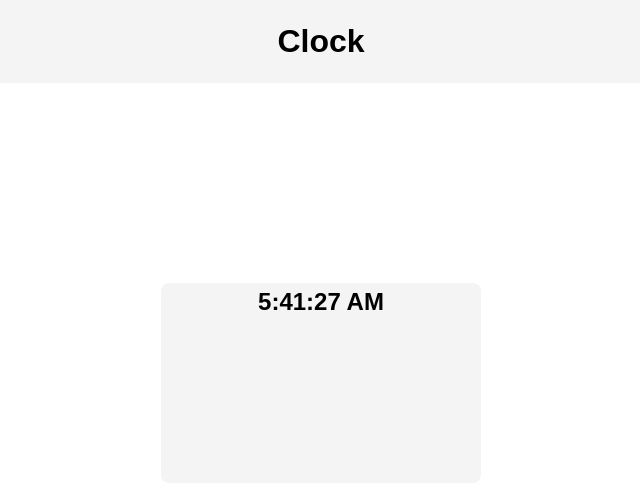
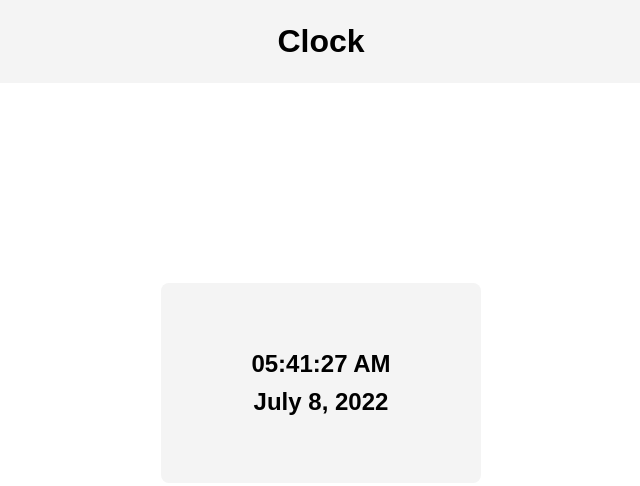
Before and after one commit to raphaelsanchez0/clock-website, a plain HTML site: page index.html in a window 1280 px wide. Shown: the whole page, without its empty margins (319-959 px from the left). Drawn offline with Linux system fonts and the light colour scheme.

Commit message:
Added date

```diff
--- a/index.html
+++ b/index.html
@@ -10,10 +10,14 @@
 <body>
     <header>
         <h1>Clock</h1>
+
     </header>
     <section class="container">
         <div id="clock-window">
-            <h1 id="time-text">11:03PM</h1>
+            <div id="text">
+                <h1 id="time-text">Time</h1>
+                <h1 id="date-text">Date</h1>
+            </div>
         </div>
     </section>
 
--- a/main.js
+++ b/main.js
@@ -1,4 +1,8 @@
-const timeText = document.querySelector('#time-text')
+let timeText = document.querySelector('#time-text')
+let dateText = document.querySelector('#date-text')
+
+let months = [ "January", "February", "March", "April", "May", "June",
+"July", "August", "September", "October", "November", "December" ];
 
 function currentTime(){
     let date = new Date();
@@ -7,6 +11,11 @@ function currentTime(){
     let SS = date.getSeconds();
     let session = 'AM'
 
+    let month = months[date.getMonth()-1];
+    let day = date.getDate();
+    let year = date.getFullYear();
+
+    //Converts from military time to standard time
     if (HH>12){
         HH -= 12;
         session = 'PM'
@@ -14,10 +23,17 @@ function currentTime(){
         session = 'AM'
     }
 
+    //Puts a 0 before a letter if its below 10
+    HH = HH<10 ? '0'+HH:HH;
+    MM = MM<10 ? '0'+MM:MM;
+    SS = SS<10 ? '0'+SS:SS;
 
 
-    time = `${HH}:${MM}:${SS} ${session}`
-    timeText.innerHTML = time
+    parsedTime = `${HH}:${MM}:${SS} ${session}`;
+    parsedDate = `${month} ${day}, ${year}`;
+
+    timeText.innerHTML = parsedTime;
+    dateText.innerHTML = parsedDate;
     setTimeout(function(){currentTime()},1000)
 }
 
--- a/style.css
+++ b/style.css
@@ -23,11 +23,16 @@ header{
 }
 
 #clock-window{
-    display: block;
-    text-align: center;
+    display: flex;
+    justify-content: center;
+    align-items: center;
     background:#f4f4f4;
     margin-top: 25vh;
     height: 25vh;
     width: 25vw;
     border-radius: 0.5em;
 }
+#text{
+    width: 50%;
+    text-align: center;
+}
```
